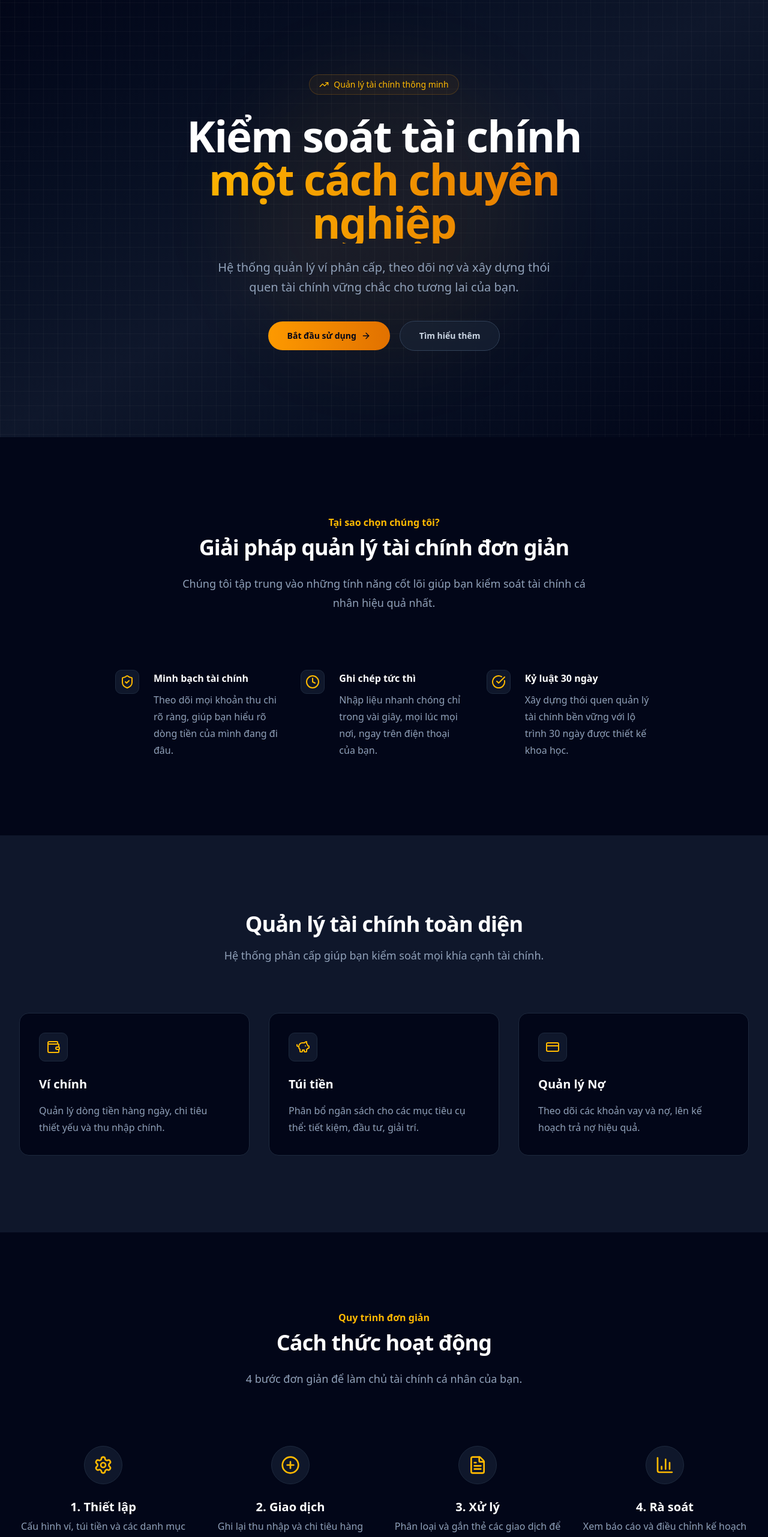
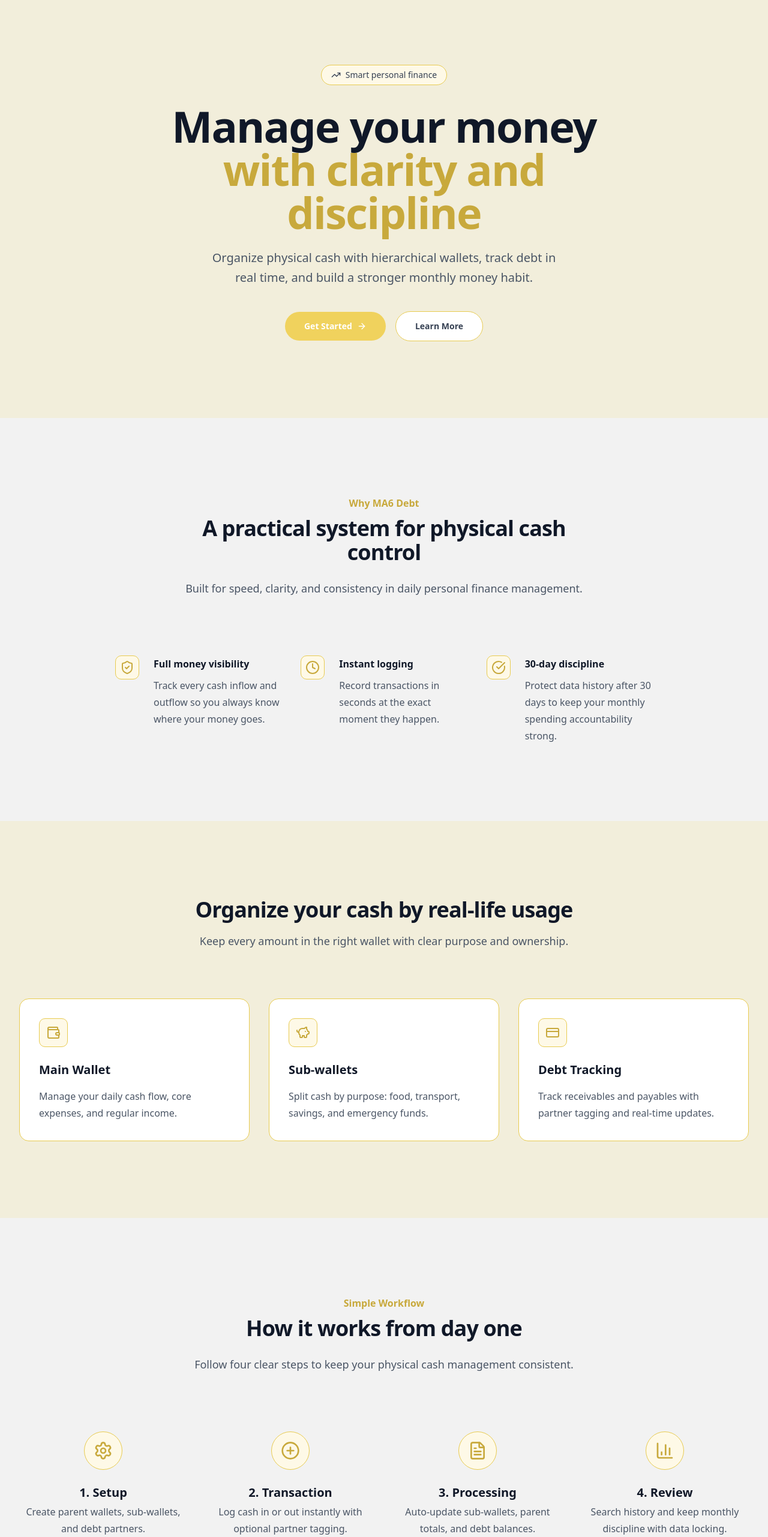
Before and after one commit to UGing265/MA6_Debt, a Next.js app in the folder frontend/: page / in a window 1280 px wide. Shown: the part 20-2583 px from the top of the page at 60% size. Built offline with nearby package versions, Linux system fonts and the light colour scheme.

Commit message:
feat(homepage): update UI text and styles for improved clarity and user experience

```diff
--- a/frontend/src/features/home/components/HeroSection.tsx
+++ b/frontend/src/features/home/components/HeroSection.tsx
@@ -3,37 +3,35 @@ import { ArrowRight, TrendingUp } from "lucide-react";
 
 export const HeroSection = () => {
   return (
-    <section className="relative w-full overflow-hidden bg-gradient-to-br from-slate-950 via-slate-900 to-slate-950 py-24 md:py-36">
-      <div className="absolute inset-0 bg-[linear-gradient(to_right,#80808012_1px,transparent_1px),linear-gradient(to_bottom,#80808012_1px,transparent_1px)] bg-[size:24px_24px]" />
-      <div className="absolute left-1/2 top-1/2 h-[500px] w-[500px] -translate-x-1/2 -translate-y-1/2 rounded-full bg-amber-500/5 blur-3xl" />
+    <section className="relative w-full overflow-hidden bg-[#F2EEDB] py-20 md:py-32">
       <div className="container relative mx-auto px-6 lg:px-8">
         <div className="mx-auto max-w-3xl text-center">
-          <div className="mb-8 inline-flex items-center gap-2 rounded-full border border-amber-500/20 bg-amber-500/5 px-4 py-1.5 text-sm font-medium text-amber-400">
+          <div className="mb-8 inline-flex items-center gap-2 rounded-full border border-[#E8CB50] bg-[#FEF9E7] px-4 py-1.5 text-sm font-medium text-gray-700">
             <TrendingUp className="h-4 w-4" />
-            <span>Quản lý tài chính thông minh</span>
+            <span>Smart personal finance</span>
           </div>
-          <h1 className="mb-6 text-4xl font-semibold tracking-tight text-white md:text-6xl lg:text-7xl">
-            Kiểm soát tài chính
-            <span className="block bg-gradient-to-r from-amber-400 to-amber-600 bg-clip-text text-transparent">
-              một cách chuyên nghiệp
+          <h1 className="mb-6 text-4xl font-semibold tracking-tight text-gray-900 md:text-6xl lg:text-7xl">
+            Manage your money
+            <span className="block text-[#C8A93C]">
+              with clarity and discipline
             </span>
           </h1>
-          <p className="mx-auto mb-10 max-w-xl text-lg leading-relaxed text-slate-400 md:text-xl">
-            Hệ thống quản lý ví phân cấp, theo dõi nợ và xây dựng thói quen tài chính vững chắc cho tương lai của bạn.
+          <p className="mx-auto mb-10 max-w-xl text-lg leading-relaxed text-gray-600 md:text-xl">
+            Organize physical cash with hierarchical wallets, track debt in real time, and build a stronger monthly money habit.
           </p>
           <div className="flex flex-col items-center justify-center gap-4 sm:flex-row">
             <Link
               href="/login"
-              className="group inline-flex items-center justify-center rounded-full bg-gradient-to-r from-amber-500 to-amber-600 px-8 py-3.5 text-sm font-semibold text-slate-950 transition-all hover:from-amber-400 hover:to-amber-500 hover:shadow-lg hover:shadow-amber-500/25"
+              className="group inline-flex items-center justify-center rounded-full bg-[#F0D25D] px-8 py-3.5 text-sm font-semibold text-white transition-all hover:bg-[#E8CB50] hover:shadow-md"
             >
-              Bắt đầu sử dụng
+              Get Started
               <ArrowRight className="ml-2 h-4 w-4 transition-transform group-hover:translate-x-1" />
             </Link>
             <Link
               href="#features"
-              className="inline-flex items-center justify-center rounded-full border border-slate-700 bg-slate-800/50 px-8 py-3.5 text-sm font-semibold text-slate-300 backdrop-blur-sm transition-all hover:border-slate-600 hover:bg-slate-800 hover:text-white"
+              className="inline-flex items-center justify-center rounded-full border border-[#E8CB50] bg-white px-8 py-3.5 text-sm font-semibold text-gray-700 transition-all hover:bg-[#FEF9E7]"
             >
-              Tìm hiểu thêm
+              Learn More
             </Link>
           </div>
         </div>
--- a/frontend/src/features/home/components/UseCaseCardsSection.tsx
+++ b/frontend/src/features/home/components/UseCaseCardsSection.tsx
@@ -2,50 +2,50 @@ import { Wallet, PiggyBank, CreditCard } from "lucide-react";
 
 const useCases = [
   {
-    title: "Ví chính",
-    description: "Quản lý dòng tiền hàng ngày, chi tiêu thiết yếu và thu nhập chính.",
+    title: "Main Wallet",
+    description: "Manage your daily cash flow, core expenses, and regular income.",
     icon: Wallet,
   },
   {
-    title: "Túi tiền",
-    description: "Phân bổ ngân sách cho các mục tiêu cụ thể: tiết kiệm, đầu tư, giải trí.",
+    title: "Sub-wallets",
+    description: "Split cash by purpose: food, transport, savings, and emergency funds.",
     icon: PiggyBank,
   },
   {
-    title: "Quản lý Nợ",
-    description: "Theo dõi các khoản vay và nợ, lên kế hoạch trả nợ hiệu quả.",
+    title: "Debt Tracking",
+    description: "Track receivables and payables with partner tagging and real-time updates.",
     icon: CreditCard,
   },
 ];
 
 export const UseCaseCardsSection = () => {
   return (
-    <section className="bg-slate-900 py-24 sm:py-32">
+    <section className="bg-[#F2EEDB] py-24 sm:py-32">
       <div className="mx-auto max-w-7xl px-6 lg:px-8">
         <div className="mx-auto max-w-2xl text-center">
-          <h2 className="text-3xl font-bold tracking-tight text-white sm:text-4xl">
-            Quản lý tài chính toàn diện
+          <h2 className="text-3xl font-bold tracking-tight text-gray-900 sm:text-4xl">
+            Organize your cash by real-life usage
           </h2>
-          <p className="mt-4 text-lg leading-8 text-slate-400">
-            Hệ thống phân cấp giúp bạn kiểm soát mọi khía cạnh tài chính.
+          <p className="mt-4 text-lg leading-8 text-gray-600">
+            Keep every amount in the right wallet with clear purpose and ownership.
           </p>
         </div>
         <div className="mx-auto mt-16 grid max-w-2xl grid-cols-1 gap-6 sm:mt-20 lg:mx-0 lg:max-w-none lg:grid-cols-3 lg:gap-8">
           {useCases.map((useCase) => (
             <div
               key={useCase.title}
-              className="flex flex-col rounded-2xl bg-slate-950 p-8 border border-slate-800 transition-all hover:border-amber-500/50 hover:shadow-lg hover:shadow-amber-500/10"
+              className="flex flex-col rounded-2xl border border-[#E8CB50] bg-white p-8 transition-all hover:shadow-md"
             >
-              <div className="mb-6 flex h-12 w-12 items-center justify-center rounded-lg bg-slate-900 border border-slate-800">
+              <div className="mb-6 flex h-12 w-12 items-center justify-center rounded-lg border border-[#E8CB50] bg-[#FEF9E7]">
                 <useCase.icon
-                  className="h-6 w-6 text-amber-400"
+                  className="h-6 w-6 text-[#C8A93C]"
                   aria-hidden="true"
                 />
               </div>
-              <h3 className="text-xl font-semibold leading-7 text-white">
+              <h3 className="text-xl font-semibold leading-7 text-gray-900">
                 {useCase.title}
               </h3>
-              <p className="mt-4 flex-auto text-base leading-7 text-slate-400">
+              <p className="mt-4 flex-auto text-base leading-7 text-gray-600">
                 {useCase.description}
               </p>
             </div>
--- a/frontend/src/features/home/components/ValuePropsSection.tsx
+++ b/frontend/src/features/home/components/ValuePropsSection.tsx
@@ -2,54 +2,54 @@ import { CheckCircle, Clock, ShieldCheck } from "lucide-react";
 
 const features = [
   {
-    name: "Minh bạch tài chính",
+    name: "Full money visibility",
     description:
-      "Theo dõi mọi khoản thu chi rõ ràng, giúp bạn hiểu rõ dòng tiền của mình đang đi đâu.",
+      "Track every cash inflow and outflow so you always know where your money goes.",
     icon: ShieldCheck,
   },
   {
-    name: "Ghi chép tức thì",
+    name: "Instant logging",
     description:
-      "Nhập liệu nhanh chóng chỉ trong vài giây, mọi lúc mọi nơi, ngay trên điện thoại của bạn.",
+      "Record transactions in seconds at the exact moment they happen.",
     icon: Clock,
   },
   {
-    name: "Kỷ luật 30 ngày",
+    name: "30-day discipline",
     description:
-      "Xây dựng thói quen quản lý tài chính bền vững với lộ trình 30 ngày được thiết kế khoa học.",
+      "Protect data history after 30 days to keep your monthly spending accountability strong.",
     icon: CheckCircle,
   },
 ];
 
 export const ValuePropsSection = () => {
   return (
-    <div className="bg-slate-950 py-24 sm:py-32">
+    <div id="features" className="bg-[#F2F2F2] py-24 sm:py-32">
       <div className="mx-auto max-w-7xl px-6 lg:px-8">
         <div className="mx-auto max-w-2xl lg:text-center">
-          <h2 className="text-base font-semibold leading-7 text-amber-400">
-            Tại sao chọn chúng tôi?
+          <h2 className="text-base font-semibold leading-7 text-[#C8A93C]">
+            Why MA6 Debt
           </h2>
-          <p className="mt-2 text-3xl font-bold tracking-tight text-white sm:text-4xl">
-            Giải pháp quản lý tài chính đơn giản
+          <p className="mt-2 text-3xl font-bold tracking-tight text-gray-900 sm:text-4xl">
+            A practical system for physical cash control
           </p>
-          <p className="mt-6 text-lg leading-8 text-slate-400">
-            Chúng tôi tập trung vào những tính năng cốt lõi giúp bạn kiểm soát tài chính cá nhân hiệu quả nhất.
+          <p className="mt-6 text-lg leading-8 text-gray-600">
+            Built for speed, clarity, and consistency in daily personal finance management.
           </p>
         </div>
         <div className="mx-auto mt-16 max-w-2xl sm:mt-20 lg:mt-24 lg:max-w-4xl">
           <dl className="grid max-w-xl grid-cols-1 gap-x-8 gap-y-10 lg:max-w-none lg:grid-cols-3 lg:gap-y-16">
             {features.map((feature) => (
               <div key={feature.name} className="relative pl-16">
-                <dt className="text-base font-semibold leading-7 text-white">
-                  <div className="absolute left-0 top-0 flex h-10 w-10 items-center justify-center rounded-lg bg-slate-900 border border-slate-800">
+                <dt className="text-base font-semibold leading-7 text-gray-900">
+                  <div className="absolute left-0 top-0 flex h-10 w-10 items-center justify-center rounded-lg border border-[#E8CB50] bg-[#FEF9E7]">
                     <feature.icon
-                      className="h-6 w-6 text-amber-400"
+                      className="h-6 w-6 text-[#C8A93C]"
                       aria-hidden="true"
                     />
                   </div>
                   {feature.name}
                 </dt>
-                <dd className="mt-2 text-base leading-7 text-slate-400">
+                <dd className="mt-2 text-base leading-7 text-gray-600">
                   {feature.description}
                 </dd>
               </div>
--- a/frontend/src/features/home/components/WorkflowSection.tsx
+++ b/frontend/src/features/home/components/WorkflowSection.tsx
@@ -2,53 +2,53 @@ import { Settings, PlusCircle, FileText, BarChart3 } from "lucide-react";
 
 const steps = [
   {
-    name: "Thiết lập",
-    description: "Cấu hình ví, túi tiền và các danh mục chi tiêu.",
+    name: "Setup",
+    description: "Create parent wallets, sub-wallets, and debt partners.",
     icon: Settings,
   },
   {
-    name: "Giao dịch",
-    description: "Ghi lại thu nhập và chi tiêu hàng ngày.",
+    name: "Transaction",
+    description: "Log cash in or out instantly with optional partner tagging.",
     icon: PlusCircle,
   },
   {
-    name: "Xử lý",
-    description: "Phân loại và gắn thẻ các giao dịch để quản lý.",
+    name: "Processing",
+    description: "Auto-update sub-wallets, parent totals, and debt balances.",
     icon: FileText,
   },
   {
-    name: "Rà soát",
-    description: "Xem báo cáo và điều chỉnh kế hoạch tài chính.",
+    name: "Review",
+    description: "Search history and keep monthly discipline with data locking.",
     icon: BarChart3,
   },
 ];
 
 export const WorkflowSection = () => {
   return (
-    <div className="bg-slate-950 py-24 sm:py-32" id="how-it-works">
+    <div className="bg-[#F2F2F2] py-24 sm:py-32" id="how-it-works">
       <div className="mx-auto max-w-7xl px-6 lg:px-8">
         <div className="mx-auto max-w-2xl lg:text-center">
-          <h2 className="text-base font-semibold leading-7 text-amber-400">
-            Quy trình đơn giản
+          <h2 className="text-base font-semibold leading-7 text-[#C8A93C]">
+            Simple Workflow
           </h2>
-          <p className="mt-2 text-3xl font-bold tracking-tight text-white sm:text-4xl">
-            Cách thức hoạt động
+          <p className="mt-2 text-3xl font-bold tracking-tight text-gray-900 sm:text-4xl">
+            How it works from day one
           </p>
-          <p className="mt-6 text-lg leading-8 text-slate-400">
-            4 bước đơn giản để làm chủ tài chính cá nhân của bạn.
+          <p className="mt-6 text-lg leading-8 text-gray-600">
+            Follow four clear steps to keep your physical cash management consistent.
           </p>
         </div>
         <div className="mx-auto mt-16 max-w-2xl sm:mt-20 lg:mt-24 lg:max-w-none">
           <dl className="grid max-w-xl grid-cols-1 gap-x-8 gap-y-16 lg:max-w-none lg:grid-cols-4">
             {steps.map((step, index) => (
               <div key={step.name} className="flex flex-col items-center text-center">
-                <div className="mb-6 flex h-16 w-16 items-center justify-center rounded-full bg-slate-900 border border-slate-800 text-amber-400">
+                <div className="mb-6 flex h-16 w-16 items-center justify-center rounded-full border border-[#E8CB50] bg-[#FEF9E7] text-[#C8A93C]">
                   <step.icon className="h-8 w-8" aria-hidden="true" />
                 </div>
-                <dt className="text-xl font-semibold leading-7 text-white">
+                <dt className="text-xl font-semibold leading-7 text-gray-900">
                   {index + 1}. {step.name}
                 </dt>
-                <dd className="mt-1 text-base leading-7 text-slate-400">
+                <dd className="mt-1 text-base leading-7 text-gray-600">
                   {step.description}
                 </dd>
               </div>
```
Also changed, not shown: frontend/src/features/home/components/CTAFooterSection.tsx (+9 -7 lines).
